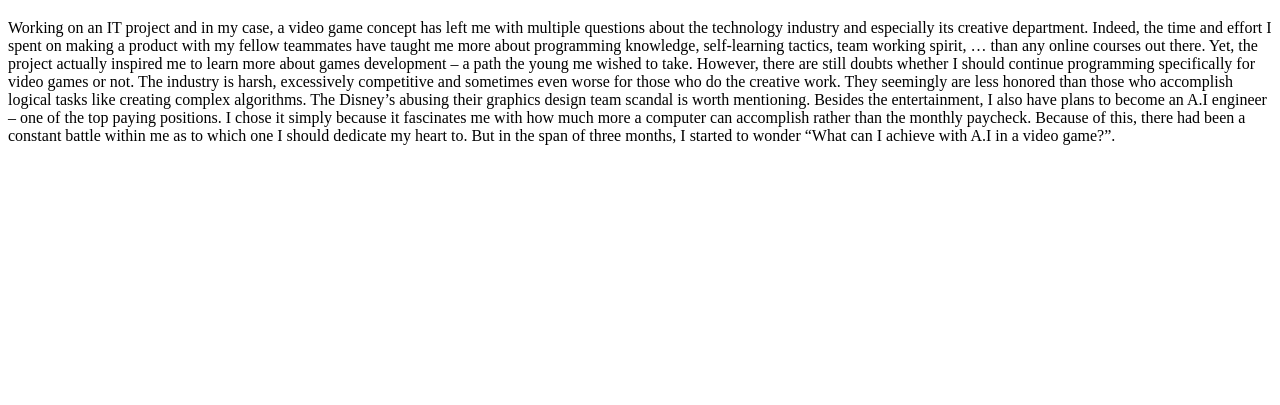
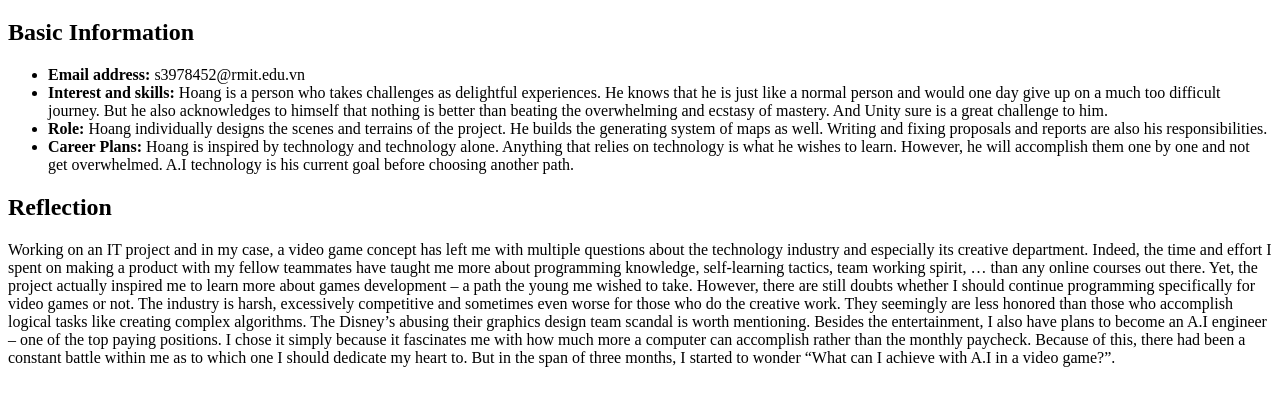
Before and after one commit to Netherheim/Netherheim.github.io, a plain HTML site: page contentFiles/IndivualReflection/Hoang.html in a window 1280 px wide. Shown: the part 61-466 px from the top of the page. Drawn offline with Linux system fonts and the light colour scheme.

Commit message:
Info Update

```diff
--- a/contentFiles/IndivualReflection/Hoang.html
+++ b/contentFiles/IndivualReflection/Hoang.html
@@ -15,6 +15,23 @@
 
     <body>
         <h1>Duong Tran Minh Hoang:</h1>
+        <h2>Basic Information</h2>
+        <ul>
+            <li><strong>Email address:</strong> s3978452@rmit.edu.vn</li>
+            <li><strong>Interest and skills:</strong> Hoang is a person who takes challenges as delightful experiences. He
+                knows that he is just like a normal person and would one day give up on a much too difficult journey. But he
+                also acknowledges to himself that nothing is better than beating the overwhelming and ecstasy of mastery.
+                And Unity sure is a great challenge to him.</li>
+            <li><strong>Role:</strong> Hoang individually designs the scenes and terrains of the project. He builds the
+                generating system of maps as well. Writing and fixing proposals and reports are also his responsibilities.
+            </li>
+            <li><strong>Career Plans:</strong> Hoang is inspired by technology and technology alone. Anything that relies on
+                technology is what he wishes to learn. However, he will accomplish them one by one and not get overwhelmed.
+                A.I technology is his current goal before choosing another path.</li>
+        </ul>
+
+
+        <h2>Reflection</h2>
         <p>Working on an IT project and in my case, a video game concept has left me with multiple questions about the
             technology industry and especially its creative department. Indeed, the time and effort I spent on making a
             product with my fellow teammates have taught me more about programming knowledge, self-learning tactics, team
```
Lines whose indentation alone changed are shown as unchanged.
